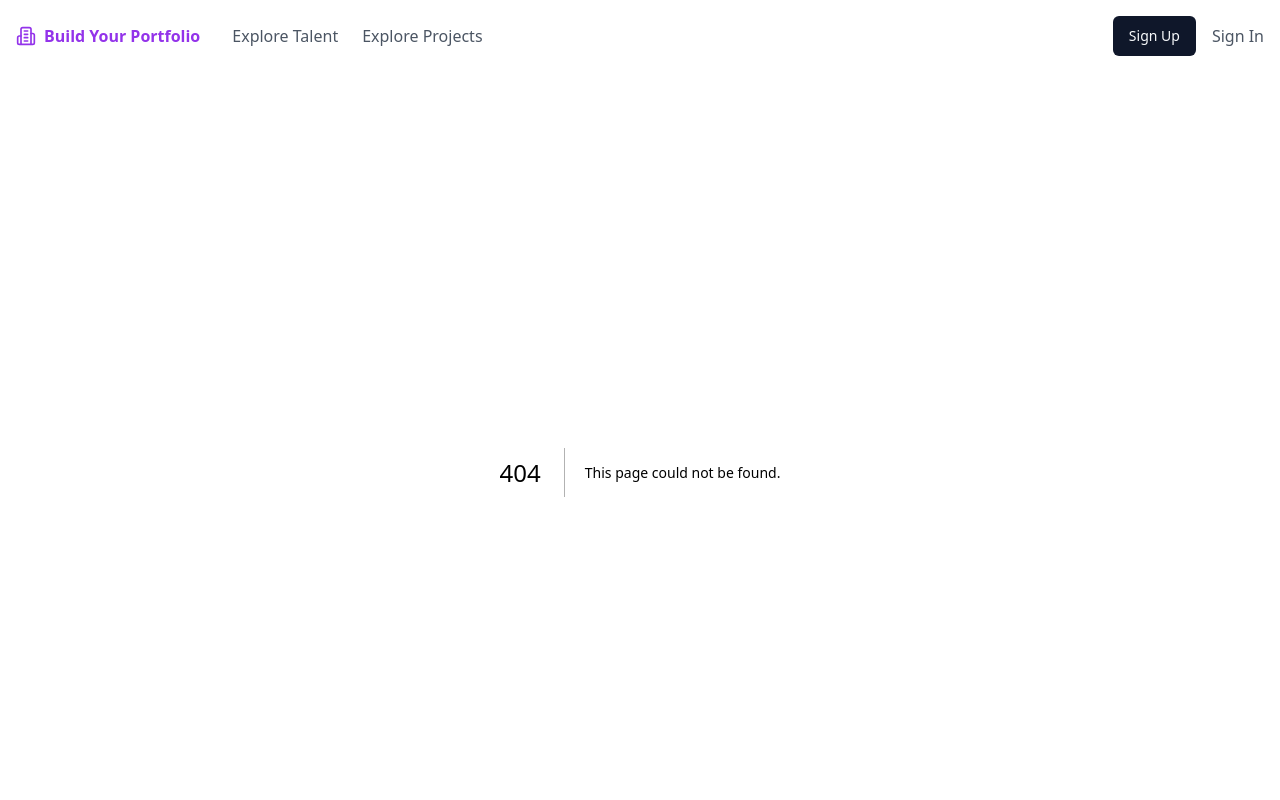
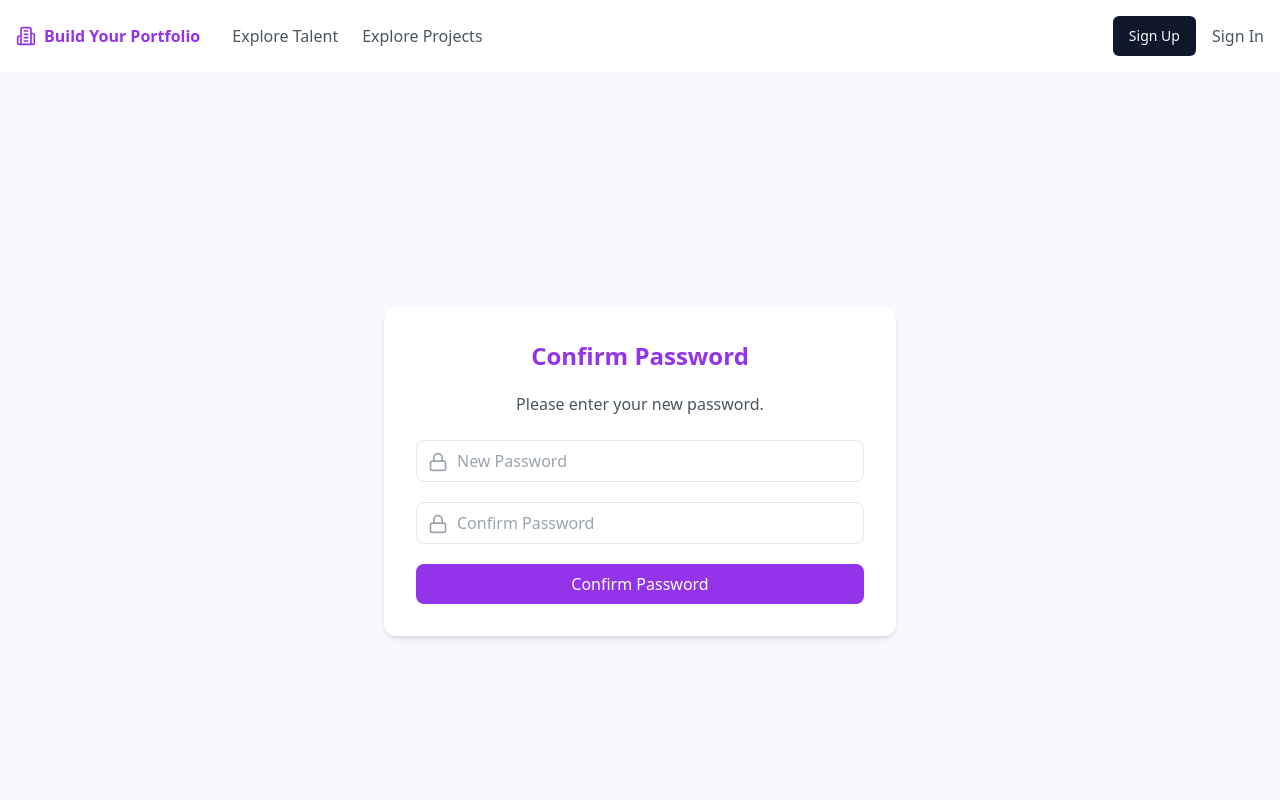
Before and after one commit to Fillorie-portfolio-builder/pb-frontend, a Next.js app: page /reset-password/1 in a window 1280 px wide. Before the commit this address had no page. Shown: the top 800 px of the page. Built offline with nearby package versions, Linux system fonts and the light colour scheme.

Commit message:
Feat - Reset Password

```diff
--- a/src/app/api/auth.js
+++ b/src/app/api/auth.js
@@ -5,8 +5,12 @@ import { API_BASE_URL } from "./url";
 export const signup = async (userData) => axios.post(`${API_BASE_URL}/auth/register-builder`, userData);
 export const signupOwner = async (userData) => axios.post(`${API_BASE_URL}/auth/register-owner`, userData);
 export const signin = async (userData) => axios.post(`${API_BASE_URL}/auth/login`, userData);
+// export const forgotPassword = async (email) => axios.post(`${API_BASE_URL}/auth/forgot-password`, { email });
+
 export const forgotPassword = async (email) => axios.post(`${API_BASE_URL}/auth/forgot-password`, { email });
-
+export const confirmPassword = async (token, password) => {
+  return axios.post(`${API_BASE_URL}/auth/reset-password?token=${token}`, { password });
+};
 // Automatically attach token to requests
 axios.interceptors.request.use((config) => {
   const token = localStorage.getItem("token");
--- /dev/null
+++ b/src/app/reset-password/[token]/page.js
@@ -0,0 +1,85 @@
+"use client";
+
+import React, { useState } from "react";
+import { Lock } from "lucide-react";
+import { confirmPassword } from "../../api/auth";
+import { useParams } from "next/navigation";
+import { useRouter } from "next/navigation";
+
+const ConfirmPassword = () => {
+    const { token } = useParams();
+    const [password, setPassword] = useState("");
+    const [confirm, setConfirm] = useState("");
+    const [error, setError] = useState("");
+    const [success, setSuccess] = useState("");
+    const router = useRouter();
+
+    const handleConfirmPassword = async (e) => {
+        e.preventDefault();
+
+        if (!password || !confirm) {
+            setError("Please fill in both fields.");
+            return;
+        }
+
+        if (password !== confirm) {
+            setError("Passwords do not match.");
+            return;
+        }
+
+        try {
+            const res = await confirmPassword(token, password);
+            if (res.status === 200) {
+                setSuccess("Password confirmed successfully.");
+                setPassword("");
+                setConfirm("");
+                setError("");
+                router.push("/sign-in");
+            }
+        } catch (err) {
+            setError("Failed to confirm password.");
+            console.error(err);
+        }
+    };
+
+    return (
+        <div className="min-h-screen flex items-center justify-center bg-[#FAF8FF]">
+            <div className="bg-white p-8 rounded-xl shadow-md w-full max-w-lg">
+                <h2 className="text-2xl font-bold text-center text-purple-600">Confirm Password</h2>
+                <p className="text-gray-600 text-center mb-6 my-5">Please enter your new password.</p>
+                <form className="space-y-5" onSubmit={handleConfirmPassword}>
+                    {error && <p className="text-red-500">{error}</p>}
+                    {success && <p className="text-green-500">{success}</p>}
+                    <div className="relative">
+                        <Lock className="absolute left-3 top-3 h-5 w-5 text-gray-400" />
+                        <input
+                            type="password"
+                            placeholder="New Password"
+                            value={password}
+                            onChange={(e) => setPassword(e.target.value)}
+                            className="w-full pl-10 pr-4 py-2 border rounded-lg focus:ring-purple-300"
+                        />
+                    </div>
+                    <div className="relative">
+                        <Lock className="absolute left-3 top-3 h-5 w-5 text-gray-400" />
+                        <input
+                            type="password"
+                            placeholder="Confirm Password"
+                            value={confirm}
+                            onChange={(e) => setConfirm(e.target.value)}
+                            className="w-full pl-10 pr-4 py-2 border rounded-lg focus:ring-purple-300"
+                        />
+                    </div>
+                    <button
+                        type="submit"
+                        className="w-full bg-purple-600 text-white py-2 rounded-lg hover:bg-purple-700 transition-colors"
+                    >
+                        Confirm Password
+                    </button>
+                </form>
+            </div>
+        </div>
+    );
+};
+
+export default ConfirmPassword;
--- a/src/app/sign-in/page.js
+++ b/src/app/sign-in/page.js
@@ -5,7 +5,7 @@ import Link from "next/link";
 import React, { useContext, useState } from "react";
 import { Mail, Lock } from "lucide-react";
 import { Button } from "../components/ui/Button";
-import { signin } from "../api/auth"
+import { signin, forgotPassword } from "../api/auth"
 import { useRouter } from "next/navigation";
 import { AuthContext } from "../context/AuthContext";
 
@@ -15,6 +15,7 @@ export default function SignIn() {
   const [error, setError] = useState("");
   const router = useRouter();
   const { login } = useContext(AuthContext);
+  const [showResetPassword, setShowResetPassword] = useState(false);
 
 
   const handleSignIn = async (e) => {
@@ -22,7 +23,7 @@ export default function SignIn() {
     setError("");
 
     try {
-      const res = await signin({email: email, password: password});
+      const res = await signin({ email: email, password: password });
 
       const { user, token } = res.data; // ✅ Extract user & token
 
@@ -34,11 +35,56 @@ export default function SignIn() {
         router.push("/explore-project"); // Redirect for portfolio builders
       }
 
-
     } catch (err) {
       setError("Something went wrong. Please try again.");
     }
   };
+
+  const handleForgotPassword = async (e) => {
+    e.preventDefault();
+    setError("");
+
+    try {
+      const res = await forgotPassword(email);
+      if (res.status === 200) {
+        setShowResetPassword(false);
+      }
+    } catch (err) {
+      setError("Failed to send reset link. Please try again.");
+    }
+  }
+
+  const ResetPassword = () => {
+    return (
+      <div className="min-h-screen flex items-center justify-center bg-[#FAF8FF]">
+        <div className="bg-white p-8 rounded-xl shadow-md w-full max-w-lg ">
+          <h2 className="text-2xl font-bold text-center text-purple-600 ">Reset Password</h2>
+          <p className="text-gray-600 text-center mb-6 my-5">Enter your email to reset your password.</p>
+          <form className="space-y-5" onSubmit={handleForgotPassword}>
+            <div className="relative">
+              <Mail className="absolute left-3 top-3 h-5 w-5 text-gray-400" />
+              <input
+                type="email"
+                placeholder="Email"
+                className="w-full pl-10 pr-4 py-2 border rounded-lg focus:ring-purple-300"
+                value={email}
+                onChange={(e) => setEmail(e.target.value)}
+              />
+            </div>
+            <button
+              type="submit"
+              className="w-full bg-purple-600 text-white py-2 rounded-lg hover:bg-purple-700 transition-colors">
+              Send Reset Link
+            </button>
+          </form>
+        </div>
+      </div>
+    );
+  }
+
+  if (showResetPassword) {
+    return <ResetPassword />;
+  }
 
   return (
 
@@ -92,6 +138,14 @@ export default function SignIn() {
             Sign Up
           </Link>
         </p>
+        <p className="text-gray-600 text-center">
+          <button
+            onClick={() => setShowResetPassword(true)}
+            className="text-purple-600 hover:text-purple-700"
+          >
+            Forgotten password?
+          </button>
+        </p>
       </div>
     </div>
   );
```
